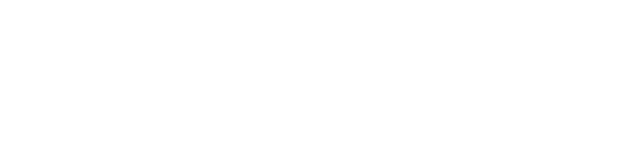
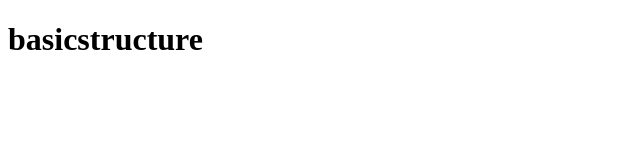
Before and after one commit to maheshashokkelkar1/basichtml, a plain HTML site: page index.html in a window 1280 px wide. Shown: the whole page, without its empty margins (0-640 px from the left). Drawn offline with Linux system fonts and the light colour scheme.

Commit message:
Update index.html

```diff
--- a/index.html
+++ b/index.html
@@ -3,9 +3,9 @@
 <head>
     <meta charset="UTF-8">
     <meta name="viewport" content="width=device-width, initial-scale=1.0">
-    <title>Document</title>
+    <title>BasicStructure</title>
 </head>
 <body>
-
+    <h1>basicstructure</h1>
 </body>
 </html>
```
